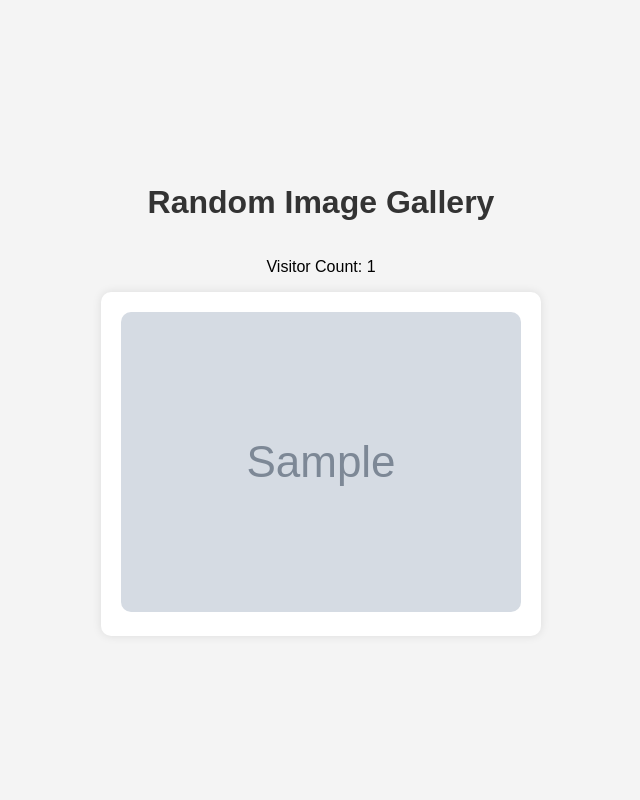
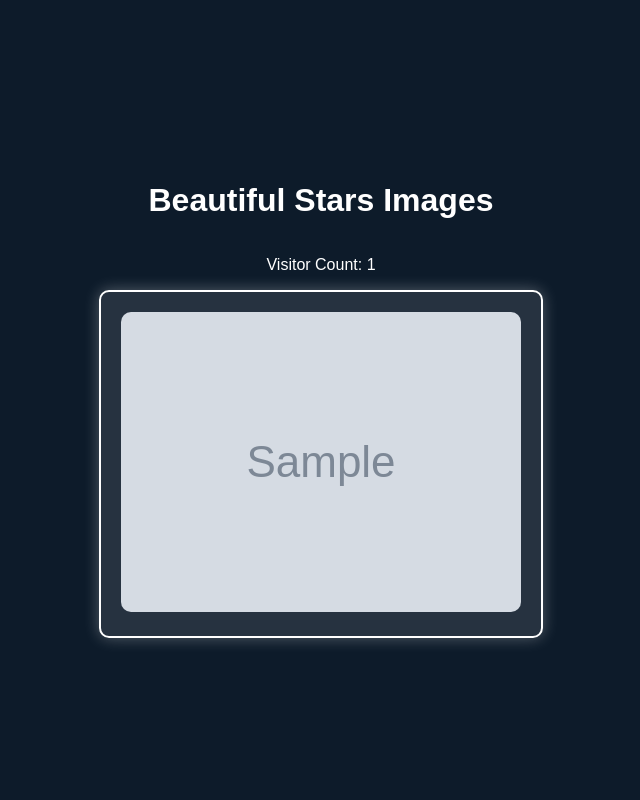
Before and after one commit to moshelederman/DevOps-Project, a Flask app: template project/templates/index.html in a window 1280 px wide. Shown: the whole page, without its empty margins (319-959 px from the left). Run offline with Flask 3, Linux system fonts and the light colour scheme; the template is opened without the code that fills it: most values are stand-ins (such as "Sample title", 1, 10 or a date in 2020); grey boxes marked "Sample" are stand-in pictures.

Commit message:
change design

```diff
--- a/project/templates/index.html
+++ b/project/templates/index.html
@@ -3,17 +3,18 @@
 <head>
     <meta charset="UTF-8">
     <meta name="viewport" content="width=device-width, initial-scale=1.0">
-    <title>Random Image Gallery</title>
+    <title>Beautiful Stars Images</title>
     <style>
         body {
             font-family: Arial, sans-serif;
-            background-color: #f4f4f4;
+            background-color: #0d1b2a;
             text-align: center;
             margin: 0;
             padding: 0;
+            color: #ffffff;
         }
         h1 {
-            color: #333;
+            color: #ffffff;
             margin-top: 20px;
         }
         .container {
@@ -24,10 +25,11 @@
             height: 100vh;
         }
         .image-container {
-            background: white;
+            background: rgba(255, 255, 255, 0.1);
             padding: 20px;
             border-radius: 10px;
-            box-shadow: 0 0 10px rgba(0, 0, 0, 0.1);
+            box-shadow: 0 0 15px rgba(255, 255, 255, 0.3);
+            border: 2px solid #ffffff;
         }
         img {
             max-width: 100%;
@@ -38,7 +40,7 @@
 </head>
 <body>
     <div class="container">
-        <h1>Random Image Gallery</h1>
+        <h1>Beautiful Stars Images</h1>
         <p>Visitor Count: {{ visit_count }}</p>
         <div class="image-container">
             {% if image_url %}
```
